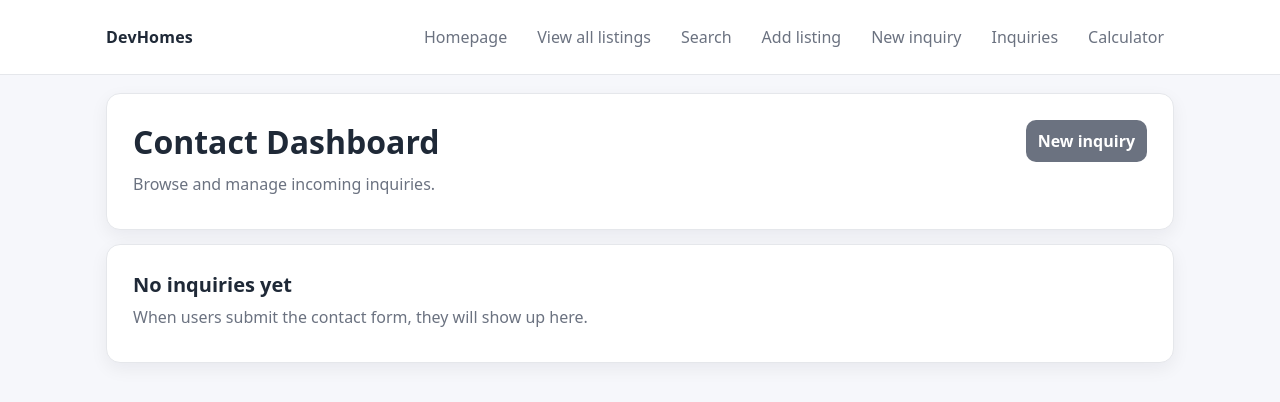
After one commit to marina-atanasova/DevHomesRepo, a Django app: page /contact/dashboard/ in a window 1280 px wide. The commit adds this page. Shown: the top 402 px of the page. Run offline with Django 5.2, Linux system fonts and the light colour scheme.

Commit message:
Reqorked the Contacts app functionality - it now has no login model. Instead it shows a list of all submitted contact forms, and an option to link them to a listing, reply to each message, and delete the inquiry. Added links to the navbar, and added new fields in the db model. Added auto-tracking for closed-at upon deletion.

```diff
--- a/accounts/choices.py
+++ b/accounts/choices.py
@@ -5,3 +5,8 @@ class MessageStatusChoices(models.TextChoices):
     NEW = "NEW", "New"
     IN_PROGRESS = "IN_PROGRESS", "In Progress"
     CLOSED = "CLOSED", "Closed"
+
+class RequestTypeChoices(models.TextChoices):
+    BUY = "BUY", "Buy"
+    SELL = "SELL", "Sell"
+    OTHER = "OTHER", "Other"
--- a/accounts/urls.py
+++ b/accounts/urls.py
@@ -1,8 +1,18 @@
 from django.urls import path
-from .views import ContactInquiryCreateView
+from .views import (
+    ContactInquiryCreateView,
+    ContactInquiryListView,
+    ContactInquiryDetailView,
+    ContactInquiryUpdateView,
+    ContactInquiryDeleteView,
+)
 
 app_name = "accounts"
 
 urlpatterns = [
     path("contact/", ContactInquiryCreateView.as_view(), name="contact"),
+    path("contact/dashboard/", ContactInquiryListView.as_view(), name="contact-dashboard"),
+    path("contact/<int:pk>/detail/", ContactInquiryDetailView.as_view(), name="contact-detail"),
+    path("contact/<int:pk>/edit/", ContactInquiryUpdateView.as_view(), name="contact-edit"),
+    path("contact/<int:pk>/delete/", ContactInquiryDeleteView.as_view(), name="contact-delete"),
 ]
--- a/accounts/views.py
+++ b/accounts/views.py
@@ -1,7 +1,7 @@
 from django.urls import reverse_lazy
-from django.views.generic import CreateView
+from django.views.generic import CreateView, UpdateView, ListView, DeleteView, DetailView
 
-from .forms import ContactInquiryForm
+from .forms import ContactInquiryForm, ContactForm
 from .models import UserInquiry
 
 
@@ -9,4 +9,29 @@ class ContactInquiryCreateView(CreateView):
     model = UserInquiry
     form_class = ContactInquiryForm
     template_name = "accounts/contact_form.html"
-    success_url = "/listings/"
+    success_url = reverse_lazy("accounts:contact-dashboard")
+
+
+class ContactInquiryUpdateView(UpdateView):
+    model = UserInquiry
+    form_class = ContactForm
+    template_name = "accounts/contact_edit.html"
+    success_url = reverse_lazy("accounts:contact-dashboard")
+
+
+class ContactInquiryListView(ListView):
+    model = UserInquiry
+    template_name = "accounts/contact_dashboard.html"
+    context_object_name = "inquiries"
+    ordering = ['-created_at']
+
+
+
+class ContactInquiryDetailView(DetailView):
+    model = UserInquiry
+    template_name = "accounts/contact_details.html"
+
+class ContactInquiryDeleteView(DeleteView):
+    model = UserInquiry
+    template_name = "accounts/contact_delete_confirm.html"
+    success_url = reverse_lazy("accounts:contact-dashboard")
--- a/static/css/base.css
+++ b/static/css/base.css
@@ -114,3 +114,50 @@ width: 100%;
 
 
 label { display: block; margin: 12px 0 6px; font-weight: 600; color: var(--text); }
+
+/* Layout utilities */
+.stack-14 { display: grid; gap: 14px; }
+.row {
+  display: flex;
+  justify-content: space-between;
+  align-items: flex-start;
+  gap: 14px;
+  flex-wrap: wrap;
+}
+.row-end { display: flex; gap: 10px; flex-wrap: wrap; align-items: center; }
+.card + .card { margin-top: 14px; }
+
+/* Button variants */
+.btn-muted { background: #6b7280; }
+.btn-dark { background: #111827; }
+.btn-danger { background: #dc2626; }
+.btn-muted:hover { background: #4b5563; }
+.btn-dark:hover { background: #0b1220; }
+.btn-danger:hover { background: #b91c1c; }
+
+
+/* Spacing utilities */
+.mt-14 { margin-top: 14px; }
+.mt-18 { margin-top: 18px; }
+.mb-6 { margin-bottom: 6px; }
+.mb-10 { margin-bottom: 10px; }
+
+/* Dividers */
+.divider {
+  border: 0;
+  border-top: 1px solid var(--border);
+  margin: 18px 0;
+}
+
+/* Grid variations */
+.grid-2 {
+  display: grid;
+  grid-template-columns: 2fr 1fr;
+  gap: 14px;
+}
+
+/* Card spacing */
+.card-stack {
+  display: grid;
+  gap: 14px;
+}
--- /dev/null
+++ b/templates/Accounts/contact_dashboard.html
@@ -0,0 +1,68 @@
+{% extends "base.html" %}
+
+{% block title %}Contact Dashboard | DevHomes{% endblock %}
+
+{% block content %}
+<div class="card">
+  <div class="row">
+    <div>
+      <h1>Contact Dashboard</h1>
+      <p>Browse and manage incoming inquiries.</p>
+    </div>
+    <div class="row-end">
+      <a class="btn btn-muted" href="{% url 'accounts:contact' %}">New inquiry</a>
+    </div>
+  </div>
+</div>
+
+<div style="height:14px;"></div>
+
+{% if inquiries %}
+  {% for inquiry in inquiries %}
+    <div class="card" style="margin-bottom:14px;">
+      <div style="display:flex; justify-content:space-between; align-items:flex-start; gap:14px; flex-wrap:wrap;">
+        <div>
+          <h2 style="margin:0 0 6px; font-size:20px;">
+            {{ inquiry.first_name }} {{ inquiry.last_name }}
+          </h2>
+
+          <p style="margin:0;">
+            <strong>Status:</strong> {{ inquiry.get_status_display }} ·
+            <strong>Type:</strong> {{ inquiry.get_request_type_display }} ·
+            <strong>Created:</strong> {{ inquiry.created_at|date:"Y-m-d H:i" }}
+          </p>
+
+          <p style="margin:8px 0 0;">
+            <strong>Contact:</strong> {{ inquiry.email }}{% if inquiry.phone %} · {{ inquiry.phone }}{% endif %}
+          </p>
+
+          {% if inquiry.listing %}
+            <p style="margin:8px 0 0;">
+              <strong>Linked listing:</strong> {{ inquiry.listing.address }}
+            </p>
+          {% endif %}
+
+          <p style="margin:10px 0 0;">
+            <strong>Message:</strong> {{ inquiry.message|truncatechars:180 }}
+          </p>
+        </div>
+
+        <div style="display:flex; gap:10px; flex-wrap:wrap;">
+          {# Detail URL will work once you add a real DetailView + url #}
+          <a class="btn" style="background:#111827;" href="{% url 'accounts:contact-detail' inquiry.pk %}">
+            Details
+          </a>
+          <a class="btn" href="{% url 'accounts:contact-edit' inquiry.pk %}">
+            Edit
+          </a>
+        </div>
+      </div>
+    </div>
+  {% endfor %}
+{% else %}
+  <div class="card">
+    <h2 style="font-size:20px; margin-bottom:6px;">No inquiries yet</h2>
+    <p>When users submit the contact form, they will show up here.</p>
+  </div>
+{% endif %}
+{% endblock %}
--- a/templates/base.html
+++ b/templates/base.html
@@ -20,9 +20,11 @@
       <a class="nav-link" href="{% url 'listings:all' %}">View all listings</a>
       <a class="nav-link" href="{% url 'listings:search' %}">Search</a>
       <a class="nav-link" href="{% url 'listings:add' %}">Add listing</a>
-      <a class="nav-link" href="{% url 'accounts:contact' %}">Contact us</a>
-        <a class="nav-link" href="{% url 'CreditCalculator:credit' %}">Calculator</a>
 
+      <a class="nav-link" href="{% url 'accounts:contact' %}">New inquiry</a>
+      <a class="nav-link" href="{% url 'accounts:contact-dashboard' %}">Inquiries</a>
+
+      <a class="nav-link" href="{% url 'CreditCalculator:credit' %}">Calculator</a>
     </nav>
   </div>
 </header>
```
Also changed, not shown: accounts/forms.py (+32 -1 lines), accounts/models.py (+9 -12 lines), templates/Accounts/contact_delete_confirm.html (added, +35 -0 lines), templates/Accounts/contact_details.html (added, +66 -0 lines), templates/Accounts/contact_edit.html (added, +66 -0 lines), accounts/migrations/0002_delete_realtor_userinquiry_closed_at_and_more.py (added).
